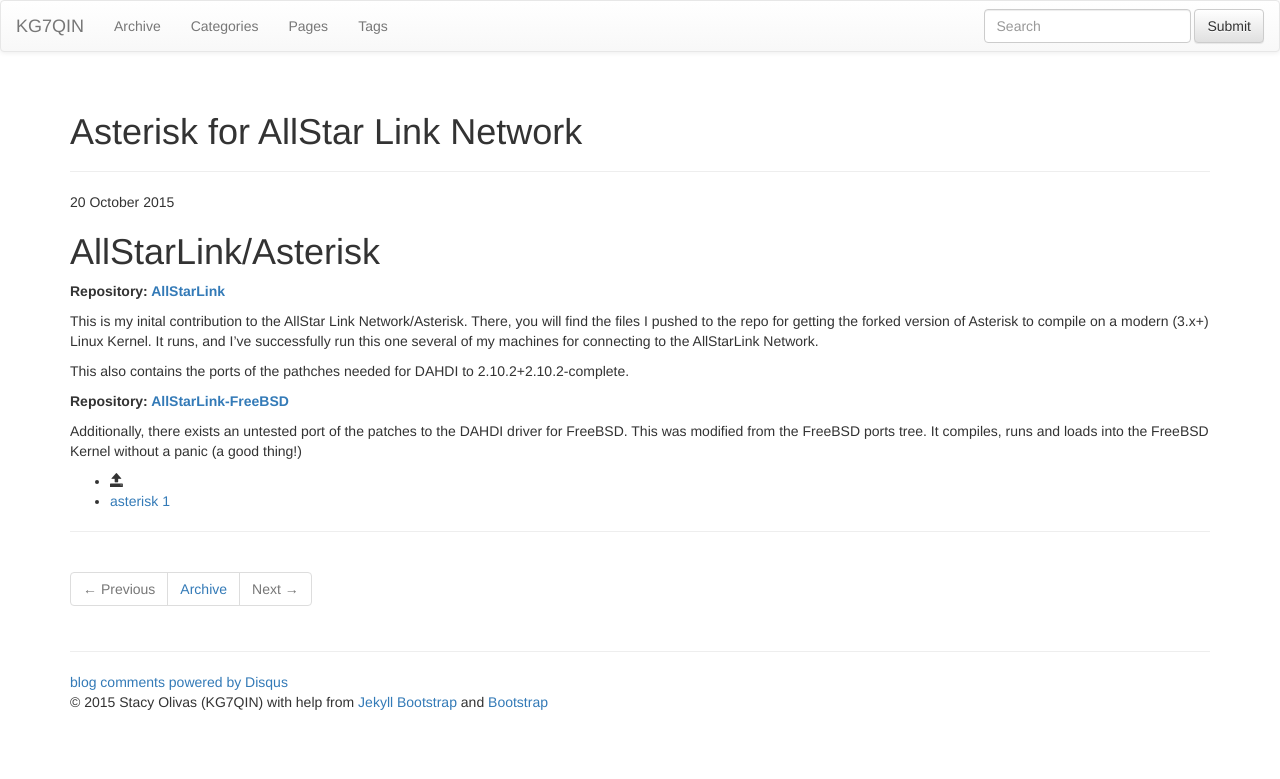
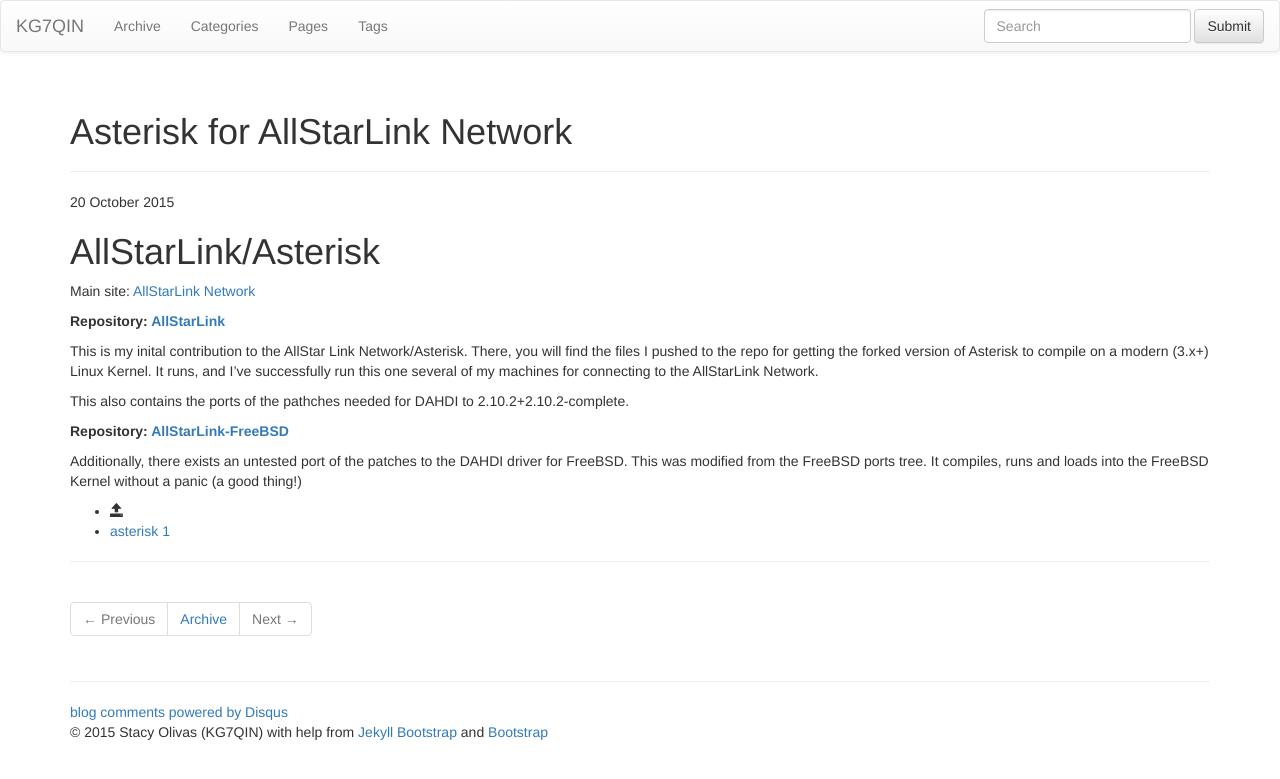
Before and after one commit to KG7QIN/kg7qin.github.io, a Jekyll site: the page built from _posts/2015-10-20-asterisk-for-allstar-link-network.md, in a window 1280 px wide. Shown: the top 779 px of the page. Built offline with Jekyll 4.4.1, drawn with Linux system fonts in a browser that asks for light colours; nearby versions of some CDN libraries; library files that are not in the unit come from our copies; comment, search, counter and statistics services are not loaded.

Commit message:
added link to allstarlink.org

```diff
--- a/_posts/2015-10-20-asterisk-for-allstar-link-network.md
+++ b/_posts/2015-10-20-asterisk-for-allstar-link-network.md
@@ -1,6 +1,6 @@
 ---
 layout: post
-title: "Asterisk for AllStar Link Network"
+title: "Asterisk for AllStarLink Network"
 description: "Informaton on an something I posted to QRZ/app_rpt a while ago"
 category: asterisk
 tags: []
@@ -8,6 +8,8 @@ tags: []
 {% include JB/setup %}
 
 # AllStarLink/Asterisk
+
+Main site:  [AllStarLink Network](https://allstarlink.org)
 
 **Repository:  [AllStarLink](https://github.com/KG7QIN/AllStarLink)**
 
```
Also changed, not shown: 6 other files.
